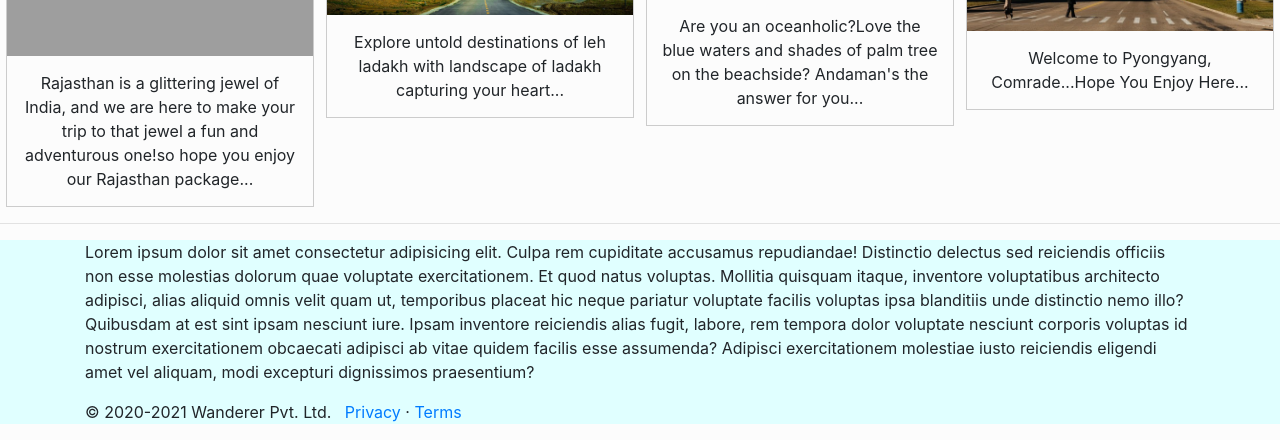
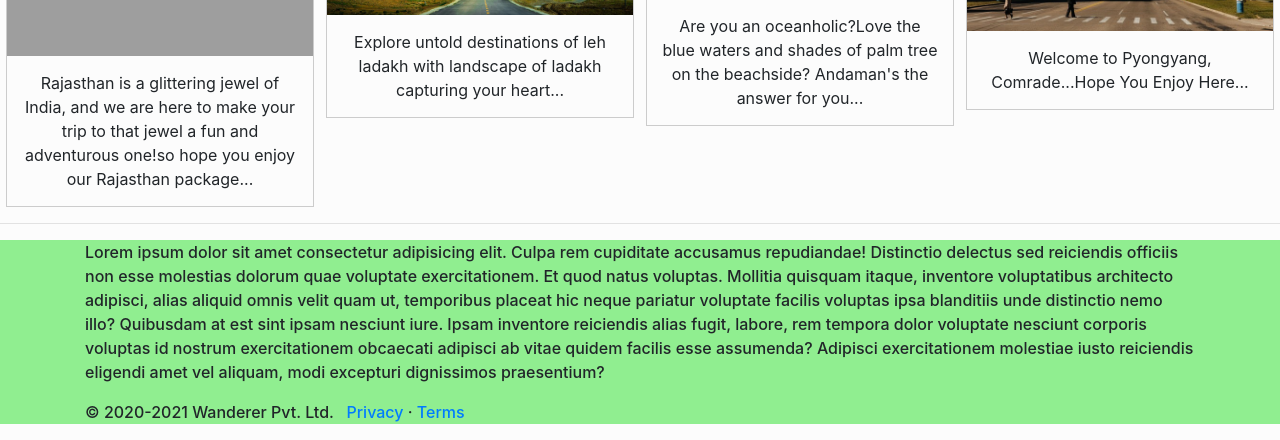
Before and after one commit to abhigyan-c/wanderer, a PHP site: page /HTML/index.html in a window 1280 px wide. Shown: the part 1054-1494 px from the top of the page. Run offline with PHP 8.4, Linux system fonts and the light colour scheme; grey boxes are pictures that could not be loaded.

Commit message:
Update other_requisites.css

```diff
--- a/CSS/other_requisites.css
+++ b/CSS/other_requisites.css
@@ -185,7 +185,8 @@ div.desc {
 }
 
 #f1{
-  background-color: lightcyan;
+  background-color: lightgreen;
+  font-weight: 500;
   padding-right: 15px;
   padding-left: 15px;
   margin-right: auto;
```
